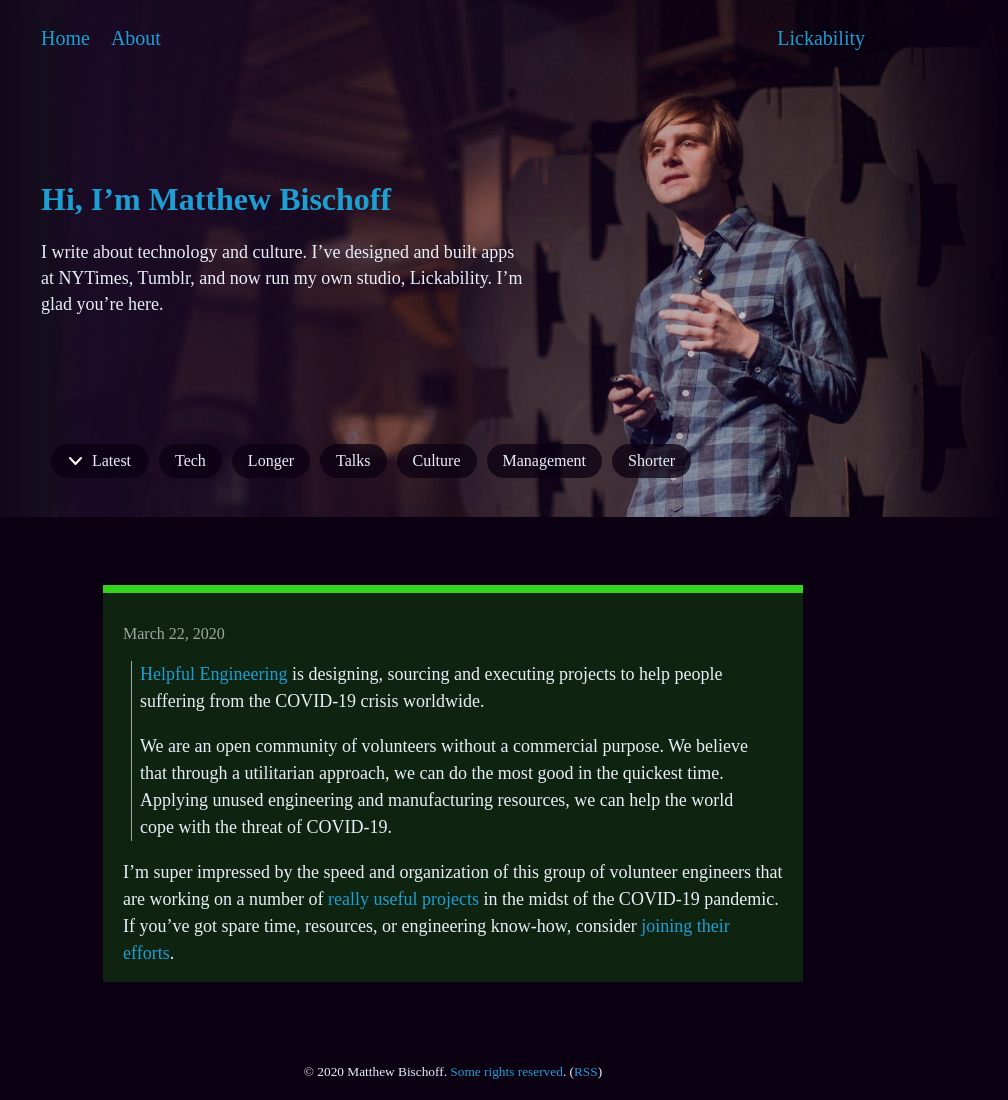
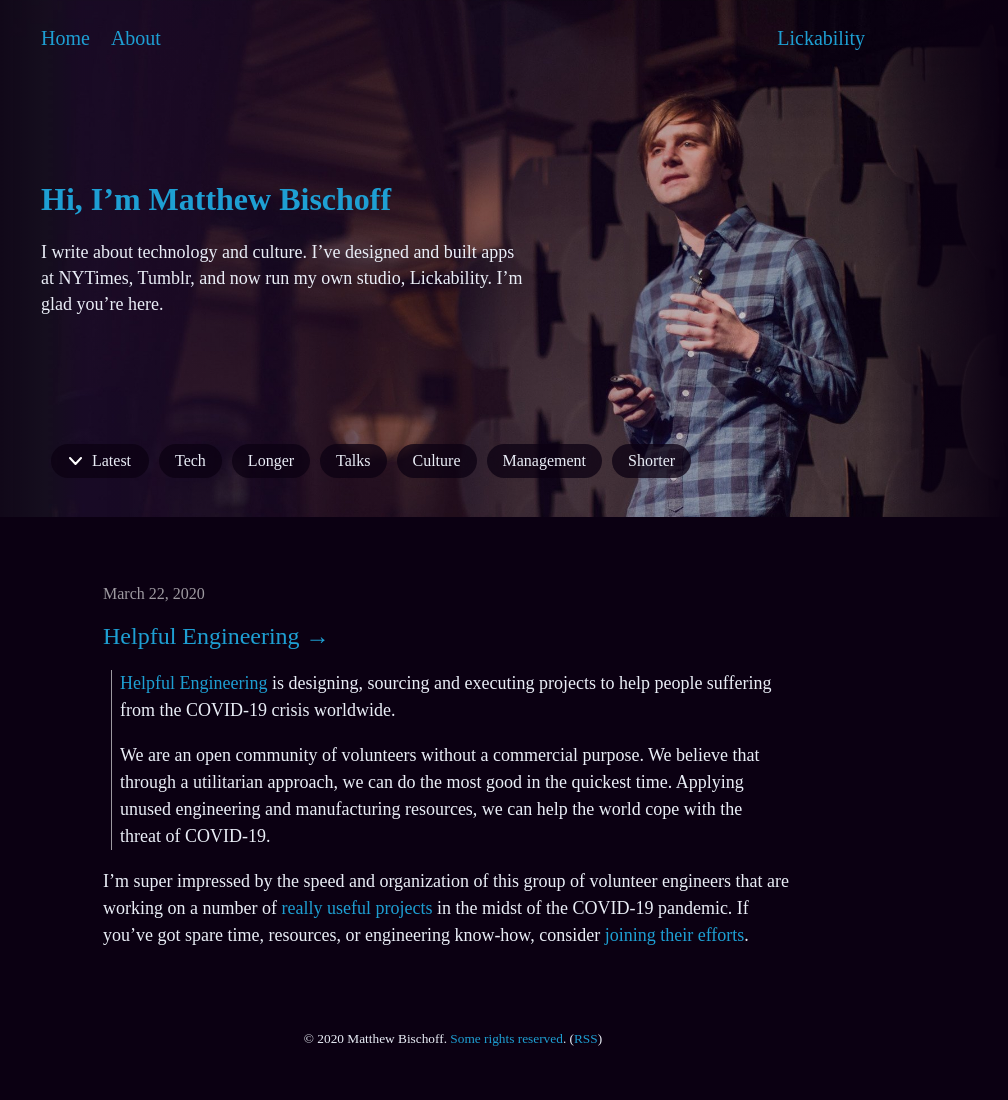
Before and after one commit to mbbischoff/website, a Jekyll site: the page built from _posts/2020-03-22-helpful-engineering.markdown, in a window 1280 px wide. Shown: the whole page, without its empty margins (187-1195 px from the left). Built offline with Jekyll 4.4.1, drawn with Linux system fonts in a browser that asks for light colours; some web fonts are replaced; after the commit the page ends 1067 px from its top, so only the background shows below that; some of the changed lines change nothing that is shown.

Commit message:
Updated Helpful Engineering

```diff
--- a/_posts/2020-03-22-helpful-engineering.markdown
+++ b/_posts/2020-03-22-helpful-engineering.markdown
@@ -11,8 +11,7 @@ tags:
 - volunteering
 - nonprofit
 image: cropped-HelpfulEngineering_logo_color_rgb_500px.png
-format: tweet
-color: green
+format: link
 link: https://www.helpfulengineering.org
 ---
 
```
